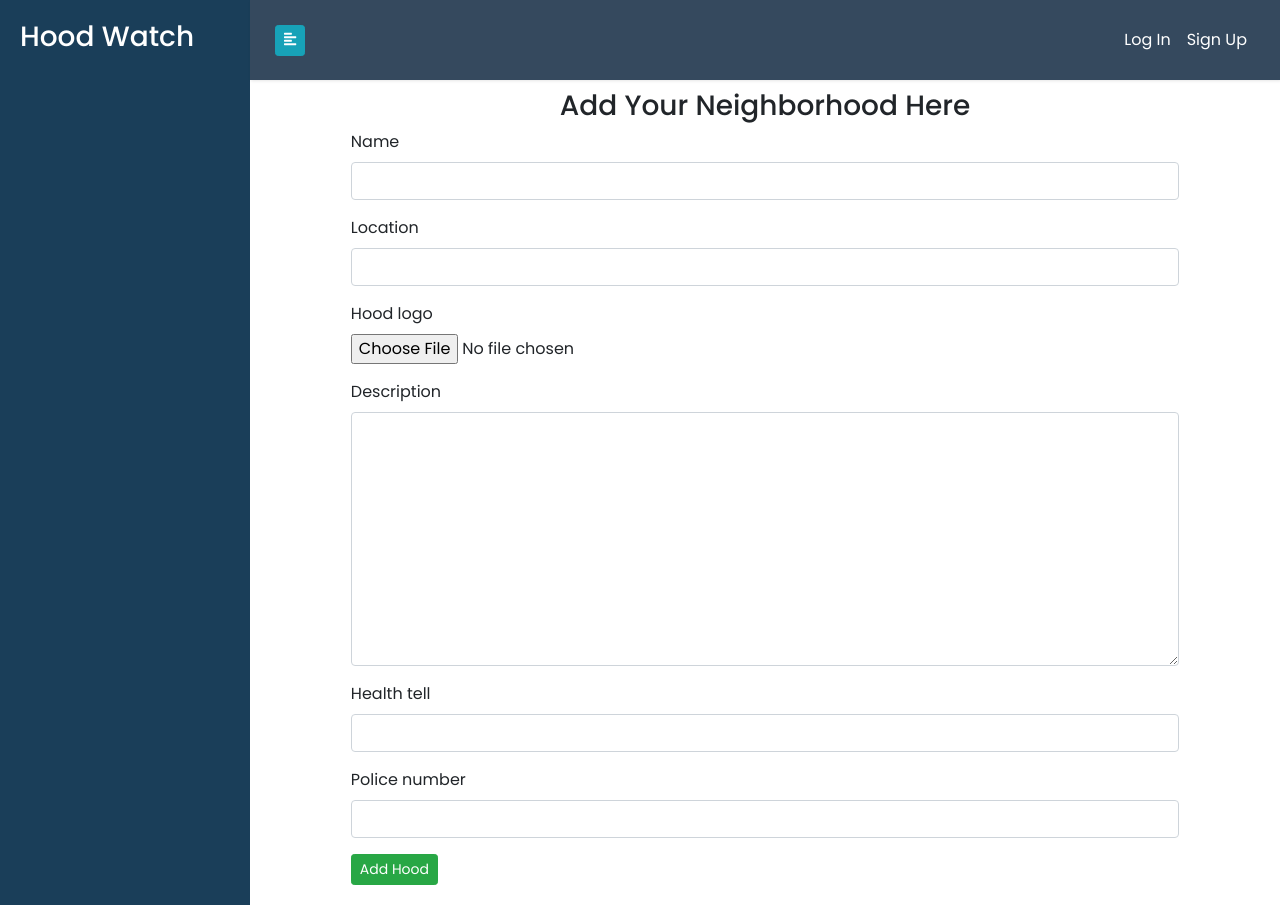
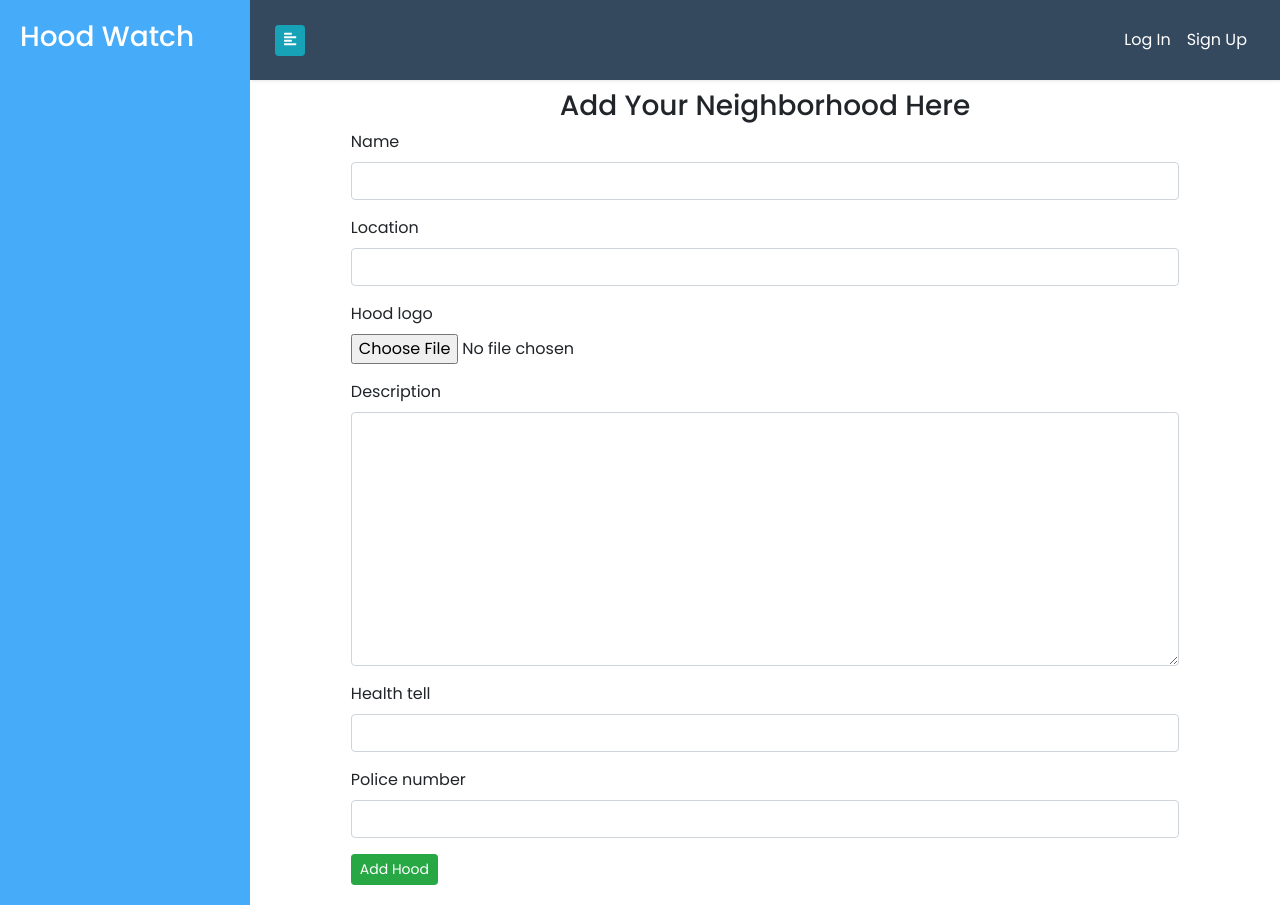
Before and after one commit to Michael-Otieno/nieghborhood_search, a Django app: page /new-hood/ in a window 1280 px wide. Run offline with Django 3.2, Linux system fonts and the light colour scheme; some libraries are stand-ins or nearby versions.

Commit message:
add background color

```diff
--- a/static/css/styles.css
+++ b/static/css/styles.css
@@ -62,6 +62,7 @@ span {
 .wrapper {
     display: flex;
     align-items: stretch;
+
 }
 .tt{
     color:#1a3e59;
@@ -78,7 +79,7 @@ span {
     min-width: 250px;
     max-width: 250px;
     padding-right:10px;
-    background: #1a3e59;
+    background: #46abf8;
     color: #fff;
     position: -webkit-sticky;
     position: sticky;
```
Also changed, not shown: static/images/back.jpg (added), static/images/bg.jpg.
